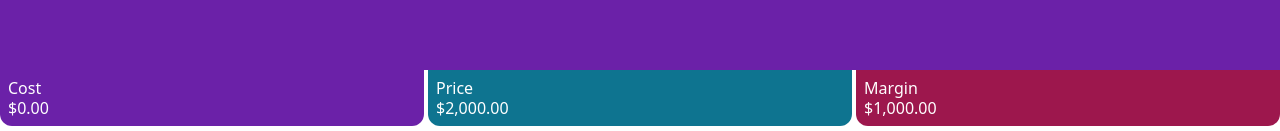
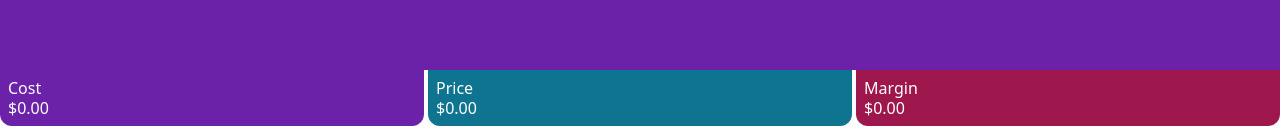
Before and after one commit to DevJogger/costing-margin-calculator, a Next.js app: page / in a window 1280 px wide. Shown: the part 666-797 px from the top of the page. Built offline with nearby package versions, Linux system fonts and the light colour scheme.

Commit message:
Refactor components, add MarginPage, PricePage, CostPage, and TabBar components

```diff
--- a/app/page.tsx
+++ b/app/page.tsx
@@ -1,52 +1,27 @@
 'use client'
-import { useState, useCallback } from 'react'
-import HeadBar from '@/components/HeadBar'
-import Row from '@/components/Row'
-import { showAsMoney } from '@/common/helperFunctions'
+import { useState, useMemo } from 'react'
+import CostPage from '@/components/CostPage'
+import PricePage from '@/components/PricePage'
+import MarginPage from '@/components/MarginPage'
+import TabBar from '@/components/TabBar'
 
 export default function Home() {
-  const [costSum, setCostSum] = useState([0, 0, 0, 0])
-  const priceSum = 2000
-  const marginSum = 1000
-
-  const ROW = [
-    'Cost of Product',
-    'Custom Clearance',
-    'Fuel Surcharge',
-    'Trucking',
-  ]
-  const updateCostSum = useCallback(
-    (index: number, value: number) => {
-      setCostSum((prev) => {
-        const next = [...prev]
-        next[index] = value
-        return next
-      })
-    },
-    [setCostSum],
-  )
+  const [page, setPage] = useState<'cost' | 'price' | 'margin'>('cost')
+  const [costSum, setCostSum] = useState(0)
+  const [priceSum, setPriceSum] = useState(0)
+  const marginSum = useMemo(() => priceSum - costSum, [priceSum, costSum])
+  const onTabClick = (tab: 'cost' | 'price' | 'margin') => setPage(tab)
   return (
-    <main className="flex h-dvh flex-col justify-between bg-purple-800 text-white">
-      <HeadBar title={['', 'Unit Cost', 'Qty', 'TTL Cost']} />
-      <section className="flex-1 overflow-scroll">
-        {ROW.map((title, i) => (
-          <Row key={i} id={i} title={title} updateCostSum={updateCostSum} />
-        ))}
-      </section>
-      <footer className="flex h-16 gap-1 bg-white pb-2 dark:bg-stone-900">
-        <div className="flex flex-1 flex-col justify-center truncate rounded-b-xl bg-purple-800 px-2 leading-tight text-white">
-          <span>Cost</span>
-          <span>{showAsMoney(costSum.reduce((pre, cur) => pre + cur))}</span>
-        </div>
-        <div className="flex flex-1 flex-col justify-center truncate rounded-b-xl bg-cyan-700 px-2 leading-tight text-white">
-          <span>Price</span>
-          <span>{showAsMoney(priceSum)}</span>
-        </div>
-        <div className="flex flex-1 flex-col justify-center truncate rounded-b-xl bg-pink-800 px-2 leading-tight text-white">
-          <span>Margin</span>
-          <span>{showAsMoney(marginSum)}</span>
-        </div>
-      </footer>
+    <main className="flex h-dvh flex-col justify-between">
+      <CostPage setCostSum={setCostSum} hidden={page !== 'cost'} />
+      <PricePage setPriceSum={setPriceSum} hidden={page !== 'price'} />
+      <MarginPage hidden={page !== 'margin'} />
+      <TabBar
+        onTabClick={onTabClick}
+        costSum={costSum}
+        priceSum={priceSum}
+        marginSum={marginSum}
+      />
     </main>
   )
 }
--- /dev/null
+++ b/components/CostPage.tsx
@@ -0,0 +1,44 @@
+import { useState, useCallback, useEffect } from 'react'
+import HeadBar from '@/components/HeadBar'
+import Row from '@/components/Row'
+
+interface CostPageProps {
+  setCostSum: (value: number) => void
+  hidden: boolean
+}
+
+const ROW = [
+  'Cost of Product',
+  'Custom Clearance',
+  'Fuel Surcharge',
+  'Trucking',
+]
+
+export default function CostPage({ setCostSum, hidden }: CostPageProps) {
+  const [costList, setCostList] = useState([0, 0, 0, 0])
+  const updateCostSum = useCallback(
+    (index: number, value: number) => {
+      setCostList((prev) => {
+        const next = [...prev]
+        next[index] = value
+        return next
+      })
+    },
+    [setCostList],
+  )
+  useEffect(() => {
+    setCostSum(costList.reduce((pre, cur) => pre + cur))
+  }, [costList, setCostSum])
+  return (
+    <div
+      className={`flex-1 flex-col justify-between bg-purple-800 text-white ${hidden ? 'hidden' : 'flex'}`}
+    >
+      <HeadBar title={['', 'Unit Cost', 'Qty', 'TTL Cost']} />
+      <section className="flex-1 overflow-scroll">
+        {ROW.map((title, i) => (
+          <Row key={i} id={i} title={title} updateSum={updateCostSum} />
+        ))}
+      </section>
+    </div>
+  )
+}
--- /dev/null
+++ b/components/MarginPage.tsx
@@ -0,0 +1,13 @@
+interface MarginPageProps {
+  hidden: boolean
+}
+
+export default function MarginPage({ hidden }: MarginPageProps) {
+  return (
+    <div
+      className={`flex-1 flex-col items-center justify-center bg-pink-800 text-2xl text-white ${hidden ? 'hidden' : 'flex'}`}
+    >
+      Margin Page
+    </div>
+  )
+}
--- /dev/null
+++ b/components/PricePage.tsx
@@ -0,0 +1,39 @@
+import { useState, useCallback, useEffect } from 'react'
+import HeadBar from '@/components/HeadBar'
+import Row from '@/components/Row'
+
+interface PricePageProps {
+  setPriceSum: (value: number) => void
+  hidden: boolean
+}
+
+const ROW = ['Item 1']
+
+export default function PricePage({ setPriceSum, hidden }: PricePageProps) {
+  const [priceList, setPriceList] = useState([0])
+  const updatePriceSum = useCallback(
+    (index: number, value: number) => {
+      setPriceList((prev) => {
+        const next = [...prev]
+        next[index] = value
+        return next
+      })
+    },
+    [setPriceList],
+  )
+  useEffect(() => {
+    setPriceSum(priceList.reduce((pre, cur) => pre + cur))
+  }, [priceList, setPriceSum])
+  return (
+    <div
+      className={`flex-1 flex-col justify-between bg-cyan-700 text-white ${hidden ? 'hidden' : 'flex'}`}
+    >
+      <HeadBar title={['', 'Unit Price', 'Qty', 'TTL Revenue']} />
+      <section className="flex-1 overflow-scroll">
+        {ROW.map((title, i) => (
+          <Row key={i} id={i} title={title} updateSum={updatePriceSum} />
+        ))}
+      </section>
+    </div>
+  )
+}
--- a/components/Row.tsx
+++ b/components/Row.tsx
@@ -1,14 +1,13 @@
-'use client'
 import { useState, useMemo, useEffect } from 'react'
 import { showAsMoney } from '@/common/helperFunctions'
 
 interface RowProps {
   title: string
-  updateCostSum: (index: number, value: number) => void
+  updateSum: (index: number, value: number) => void
   id: number
 }
 
-export default function Row({ title, updateCostSum, id }: RowProps) {
+export default function Row({ title, updateSum, id }: RowProps) {
   const [unit, setUnit] = useState(0)
   const [qty, setQty] = useState(0)
   const total = useMemo(() => {
@@ -16,8 +15,8 @@ export default function Row({ title, updateCostSum, id }: RowProps) {
   }, [unit, qty])
 
   useEffect(() => {
-    updateCostSum(id, total)
-  }, [total, updateCostSum, id])
+    updateSum(id, total)
+  }, [total, updateSum, id])
 
   return (
     <div className="flex h-16 items-center odd:backdrop-contrast-75 even:backdrop-contrast-125">
--- /dev/null
+++ b/components/TabBar.tsx
@@ -0,0 +1,44 @@
+import { showAsMoney } from '@/common/helperFunctions'
+
+interface TabBarProps {
+  onTabClick: (tab: 'cost' | 'price' | 'margin') => void
+  costSum: number
+  priceSum: number
+  marginSum: number
+}
+
+export default function TabBar({
+  onTabClick,
+  costSum,
+  priceSum,
+  marginSum,
+}: TabBarProps) {
+  const TABS: { name: 'cost' | 'price' | 'margin'; background: string }[] = [
+    { name: 'cost', background: 'bg-purple-800' },
+    { name: 'price', background: 'bg-cyan-700' },
+    { name: 'margin', background: 'bg-pink-800' },
+  ]
+
+  return (
+    <footer className="flex h-16 gap-1 bg-white pb-2 dark:bg-stone-900">
+      {TABS.map((tab, i) => (
+        <div
+          key={i}
+          className={`flex flex-1 flex-col justify-center truncate rounded-b-xl px-2 leading-tight text-white ${tab.background}`}
+          onClick={() => onTabClick(tab.name)}
+        >
+          <span className="capitalize">{tab.name}</span>
+          <span>
+            {showAsMoney(
+              tab.name === 'cost'
+                ? costSum
+                : tab.name === 'price'
+                  ? priceSum
+                  : marginSum,
+            )}
+          </span>
+        </div>
+      ))}
+    </footer>
+  )
+}
```
